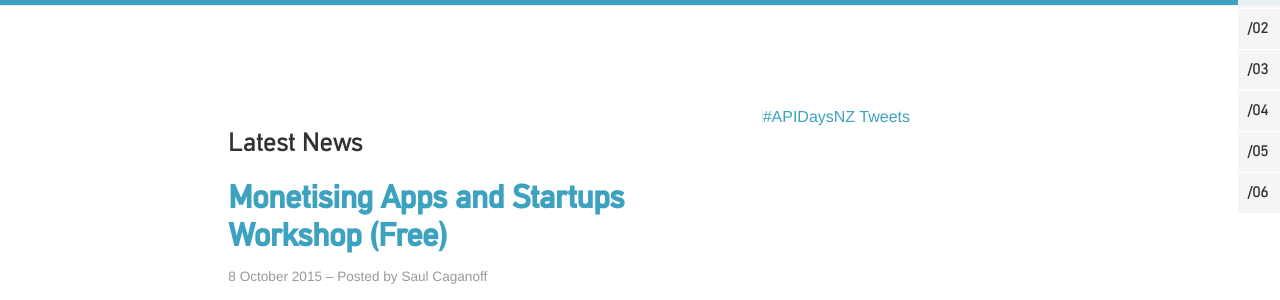
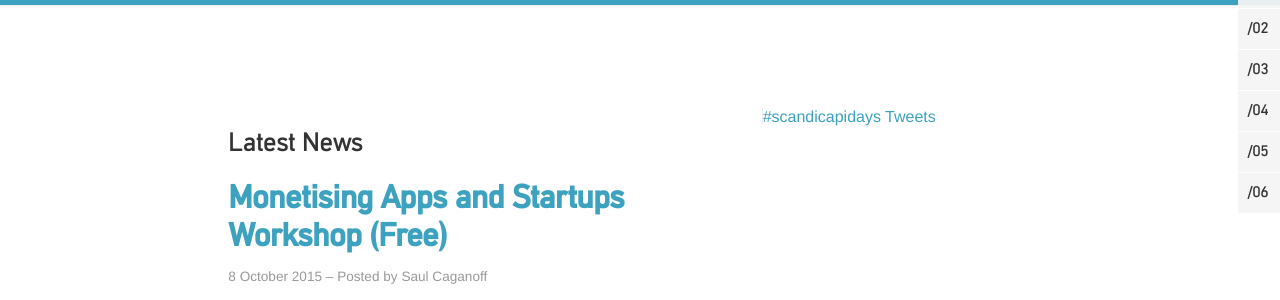
Before and after one commit to apidaysnordic/apidaysnordic.github.io, a Jekyll site: the page built from index.md, in a window 1280 px wide and 900 px high, scrolled down 3430 px. Shown: the part 152-452 px from the top of the window. Built offline with Jekyll 4.4.1, drawn with Linux system fonts in a browser that asks for light colours; some web fonts are replaced; comment, search, counter and statistics services are not loaded.

Commit message:
added correct twitter feed

```diff
--- a/_layouts/default.html
+++ b/_layouts/default.html
@@ -361,8 +361,8 @@
 		</div>
         <div class="col-md-3">
             <div>
-                <a class="twitter-timeline" href="https://twitter.com/hashtag/APIDaysNZ" data-widget-id="639356810349023232">#APIDaysNZ Tweets</a>
-                <script>!function(d,s,id){var js,fjs=d.getElementsByTagName(s)[0],p=/^http:/.test(d.location)?'http':'https';if(!d.getElementById(id)){js=d.createElement(s);js.id=id;js.src=p+"://platform.twitter.com/widgets.js";fjs.parentNode.insertBefore(js,fjs);}}(document,"script","twitter-wjs");</script>
+            <a class="twitter-timeline"  href="https://twitter.com/hashtag/scandicapidays" data-widget-id="696305433083015168">#scandicapidays Tweets</a>
+            <script>!function(d,s,id){var js,fjs=d.getElementsByTagName(s)[0],p=/^http:/.test(d.location)?'http':'https';if(!d.getElementById(id)){js=d.createElement(s);js.id=id;js.src=p+"://platform.twitter.com/widgets.js";fjs.parentNode.insertBefore(js,fjs);}}(document,"script","twitter-wjs");</script>
             </div>
         </div>
 	</div>
```
